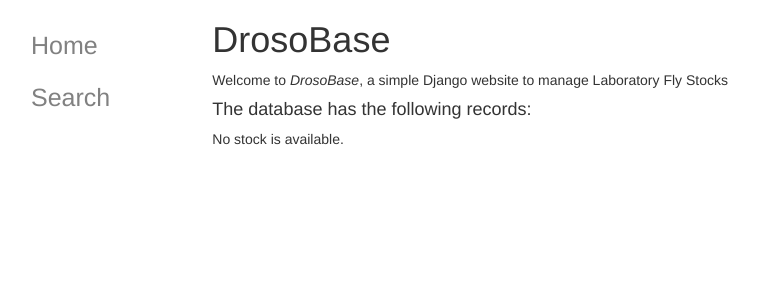
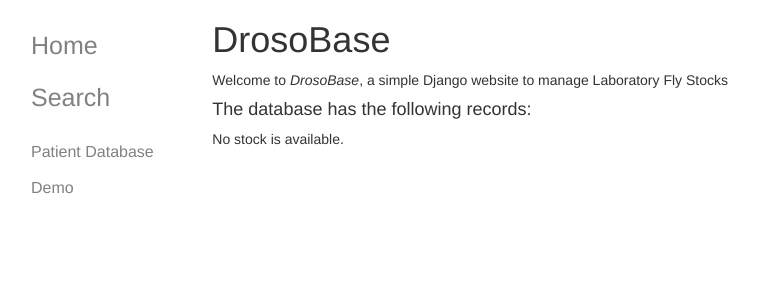
Before and after one commit to ARTbio/django-database, a Django app: page /drosobase/ in a window 1280 px wide. Shown: the top 300 px of the page, without its empty margins (16-775 px from the left). Run offline with Django 3.2, Linux system fonts and the light colour scheme; data that the repository does not hold is empty; some libraries are stand-ins or nearby versions.

Commit message:
in base_generic.html, overwrite font size with in line css, and access to other apps

```diff
--- a/drosobase/templates/drosobase/base_generic.html
+++ b/drosobase/templates/drosobase/base_generic.html
@@ -6,8 +6,8 @@
   <meta charset="utf-8">
   <meta name="viewport" content="width=device-width, initial-scale=1">
   <link rel="stylesheet" href="https://maxcdn.bootstrapcdn.com/bootstrap/3.3.7/css/bootstrap.min.css">
-  <script src="https://ajax.googleapis.com/ajax/libs/jquery/1.12.4/jquery.min.js"></script>
-  <script src="https://maxcdn.bootstrapcdn.com/bootstrap/3.3.7/js/bootstrap.min.js"></script>
+<!--  <script src="https://ajax.googleapis.com/ajax/libs/jquery/1.12.4/jquery.min.js"></script>
+  <script src="https://maxcdn.bootstrapcdn.com/bootstrap/3.3.7/js/bootstrap.min.js"></script> -->
 
   <!-- Add additional CSS in static file -->
   {% load static %}
@@ -23,8 +23,12 @@
       {% block sidebar %}
       <ul class="sidebar-nav">
           <li><a href="{% url 'drosobase:index' %}">Home</a></li>
-          <!-- <li><a href="">All sequences</a></li> -->
           <li><a href="{% url 'drosobase:searchstocks' %}">Search</a></li>
+          <li>
+              <a href="{% url 'dbconect:index' %}">
+                  <span style="font-size: 16px; ">Patient Database Demo</span>
+              </a>
+          </li>
       </ul>
      {% endblock %}
       </div>
```
